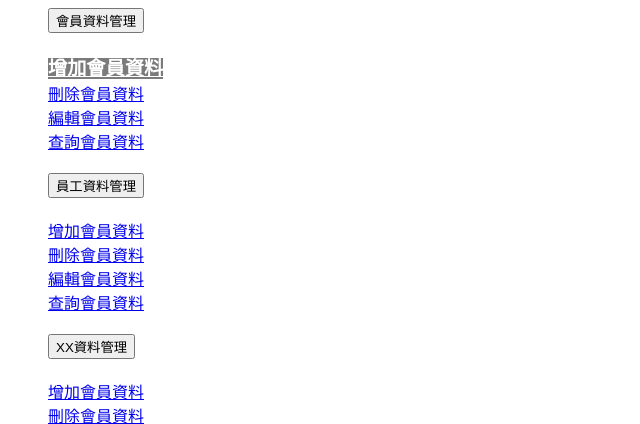
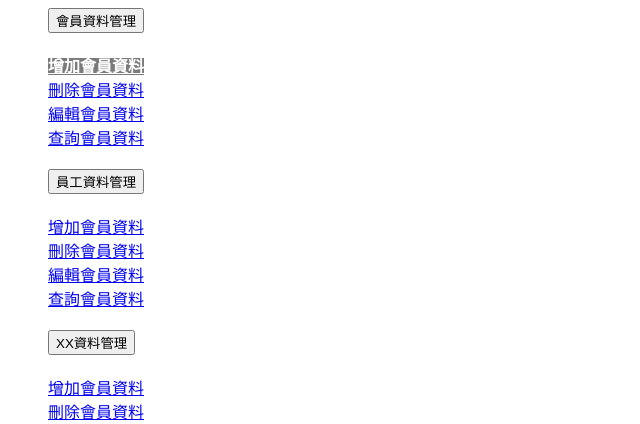
Before and after one commit to JinChang0501/music, a PHP site: page /left-bar.php in a window 1280 px wide, with the pointer over the restyled element. Shown: the top 424 px of the page, without its empty margins (0-640 px from the left). Run offline with PHP 8.4, Linux system fonts and the light colour scheme.

Commit message:
li-hove時不會跳動

```diff
--- a/web/index_R3.php
+++ b/web/index_R3.php
@@ -21,7 +21,6 @@ $pageName = 'home';
 <div class="container-fluid">
     <div class="row">
         <div class="col-2 p-0"><?php include __DIR__ . "/part/left-bar.php"; ?></div>
-
     </div>
 </div>
 <?php include __DIR__ . "/part/scripts.php"; ?>
--- a/web/part/left-bar.php
+++ b/web/part/left-bar.php
@@ -9,7 +9,6 @@ if (!isset($pageName))
   } */
   .li-hover a:hover {
     color: white;
-    font-size: larger;
     font-weight: 900;
     background-color: #7B7B7B;
     transform: scale(1.3);
```
